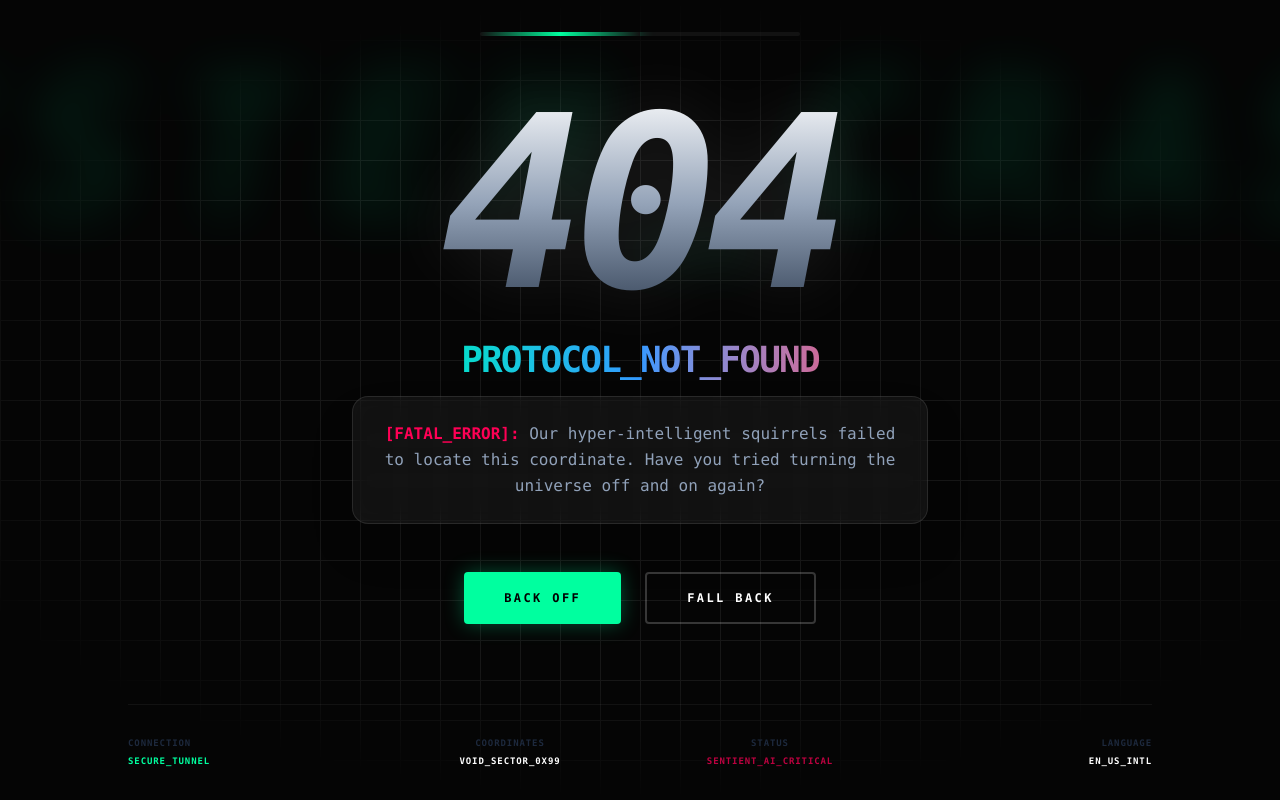
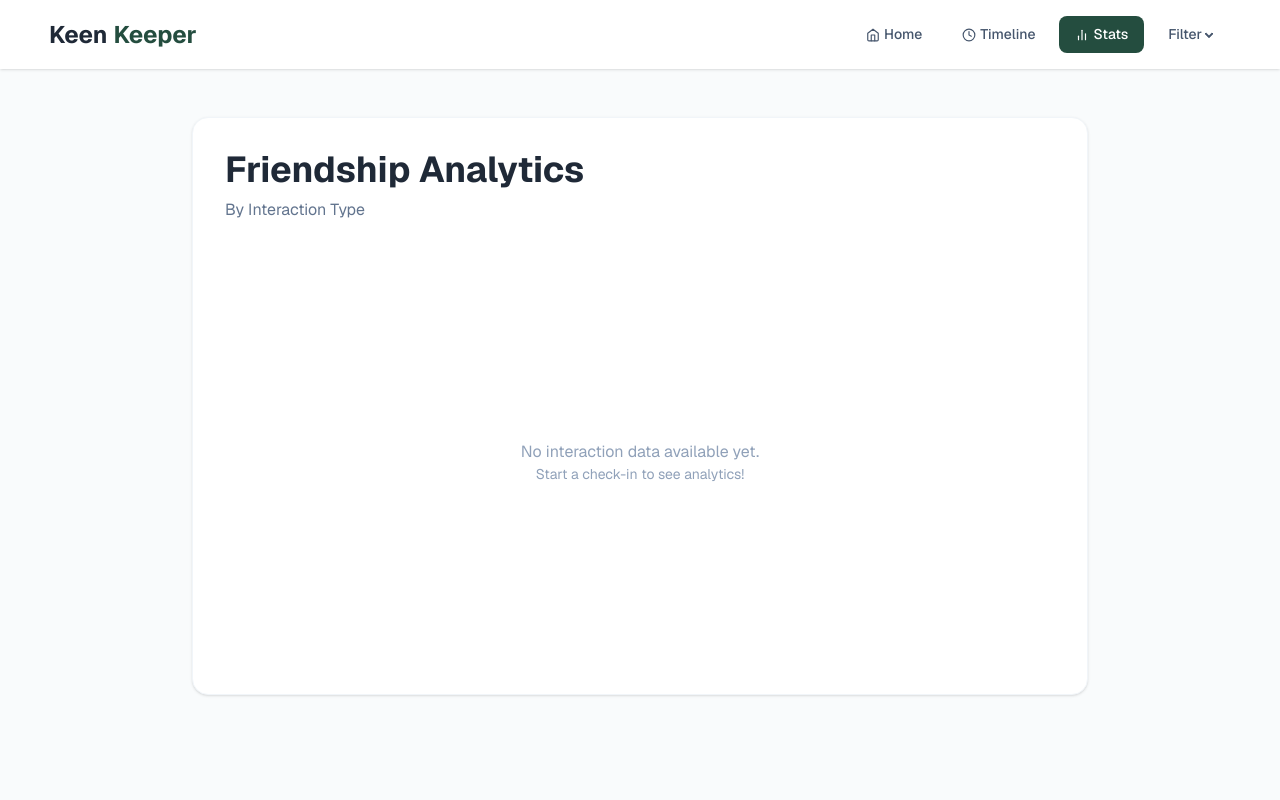
Before and after one commit to mehedi112846-byte/KeenKeeper, a React (Vite) app: page /stats in a window 1280 px wide. Shown: the top 800 px of the page. Built offline with nearby package versions, Linux system fonts and the light colour scheme.

Commit message:
pi chart added

```diff
--- /dev/null
+++ b/src/pages/stats/stats.jsx
@@ -0,0 +1,63 @@
+import React from 'react';
+import { PieChart, Pie, Cell, ResponsiveContainer, Legend, Tooltip } from 'recharts';
+import { useTimeline } from '../../Timeline/timelineContext';
+
+const Stats = () => {
+    const { timelineData } = useTimeline();
+
+    // টাইমলাইন ডাটা থেকে টাইপ অনুযায়ী কাউন্ট বের করা
+    const dataCounts = timelineData.reduce((acc, curr) => {
+        acc[curr.type] = (acc[curr.type] || 0) + 1;
+        return acc;
+    }, {});
+
+    // চার্টের জন্য ডাটা ফরম্যাট করা
+    const chartData = [
+        { name: 'Call', value: dataCounts['Call'] || 0, color: '#244D3F' }, // Dark Green
+        { name: 'Text', value: dataCounts['Text'] || 0, color: '#8B5CF6' }, // Purple
+        { name: 'Video', value: dataCounts['Video'] || 0, color: '#10B981' }, // Emerald
+    ];
+
+    // যদি কোন ডাটা না থাকে তার জন্য একটি চেক
+    const hasData = timelineData.length > 0;
+
+    return (
+        <div className="min-h-screen bg-[#F9FBFC] py-12 px-6">
+            <div className="max-w-4xl mx-auto bg-white p-8 rounded-2xl border border-slate-100 shadow-sm">
+                <h1 className="text-4xl font-bold text-[#1F2937] mb-2">Friendship Analytics</h1>
+                <p className="text-slate-500 mb-10">By Interaction Type</p>
+
+                <div className="h-[400px] w-full flex flex-col items-center justify-center">
+                    {!hasData ? (
+                        <div className="text-center text-slate-400">
+                            <p>No interaction data available yet.</p>
+                            <p className="text-sm">Start a check-in to see analytics!</p>
+                        </div>
+                    ) : (
+                        <ResponsiveContainer width="100%" height="100%">
+                            <PieChart>
+                                <Pie
+                                    data={chartData}
+                                    innerRadius={80}  // ডোনাট শেপ করার জন্য
+                                    outerRadius={120}
+                                    paddingAngle={5}
+                                    dataKey="value"
+                                >
+                                    {chartData.map((entry, index) => (
+                                        <Cell key={`cell-${index}`} fill={entry.color} />
+                                    ))}
+                                </Pie>
+                                <Tooltip
+                                    contentStyle={{ borderRadius: '10px', border: 'none', boxShadow: '0 4px 6px -1px rgb(0 0 0 / 0.1)' }}
+                                />
+                                <Legend verticalAlign="bottom" height={36}/>
+                            </PieChart>
+                        </ResponsiveContainer>
+                    )}
+                </div>
+            </div>
+        </div>
+    );
+};
+
+export default Stats;
```
Also changed, not shown: src/Routers/Router.jsx (+7 -1 lines).
